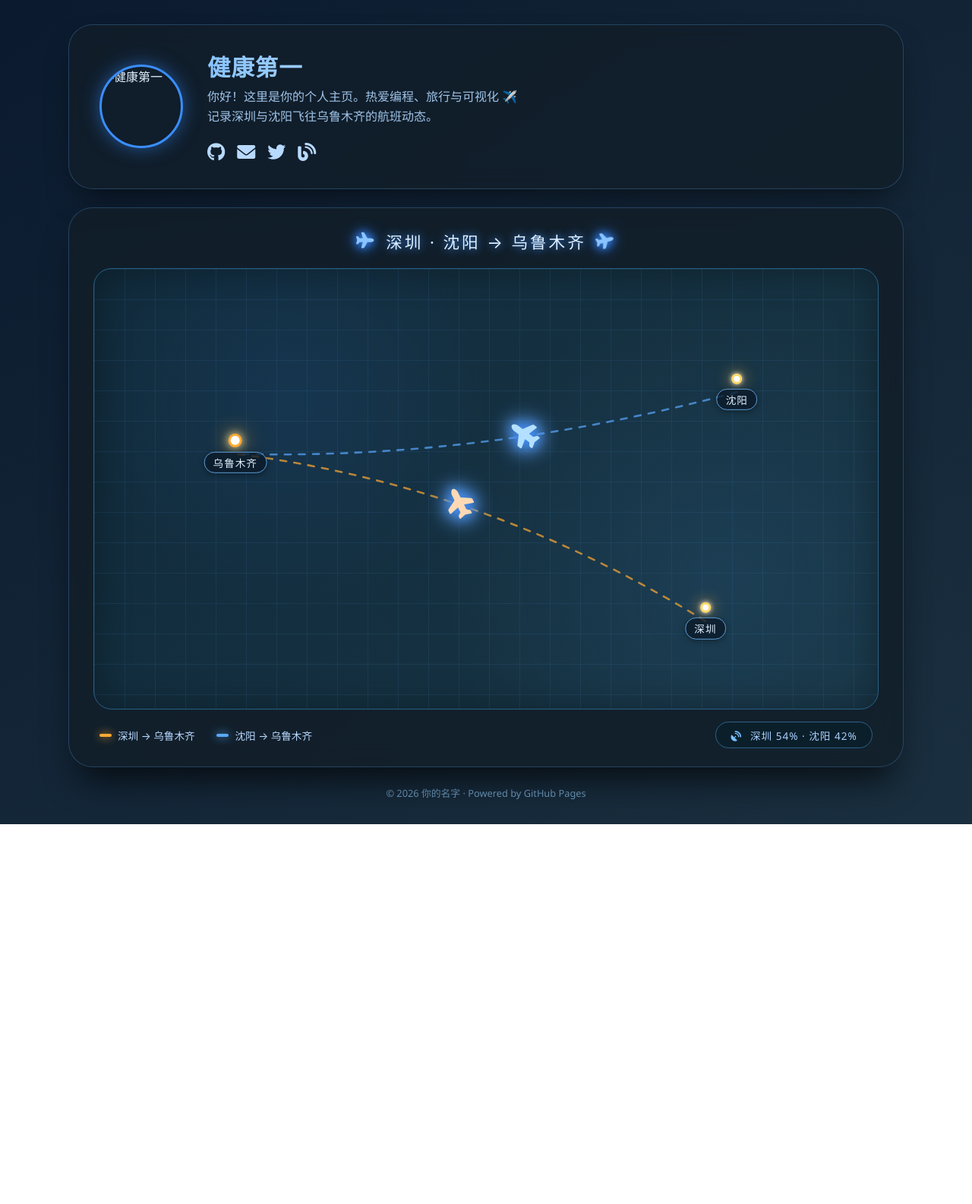
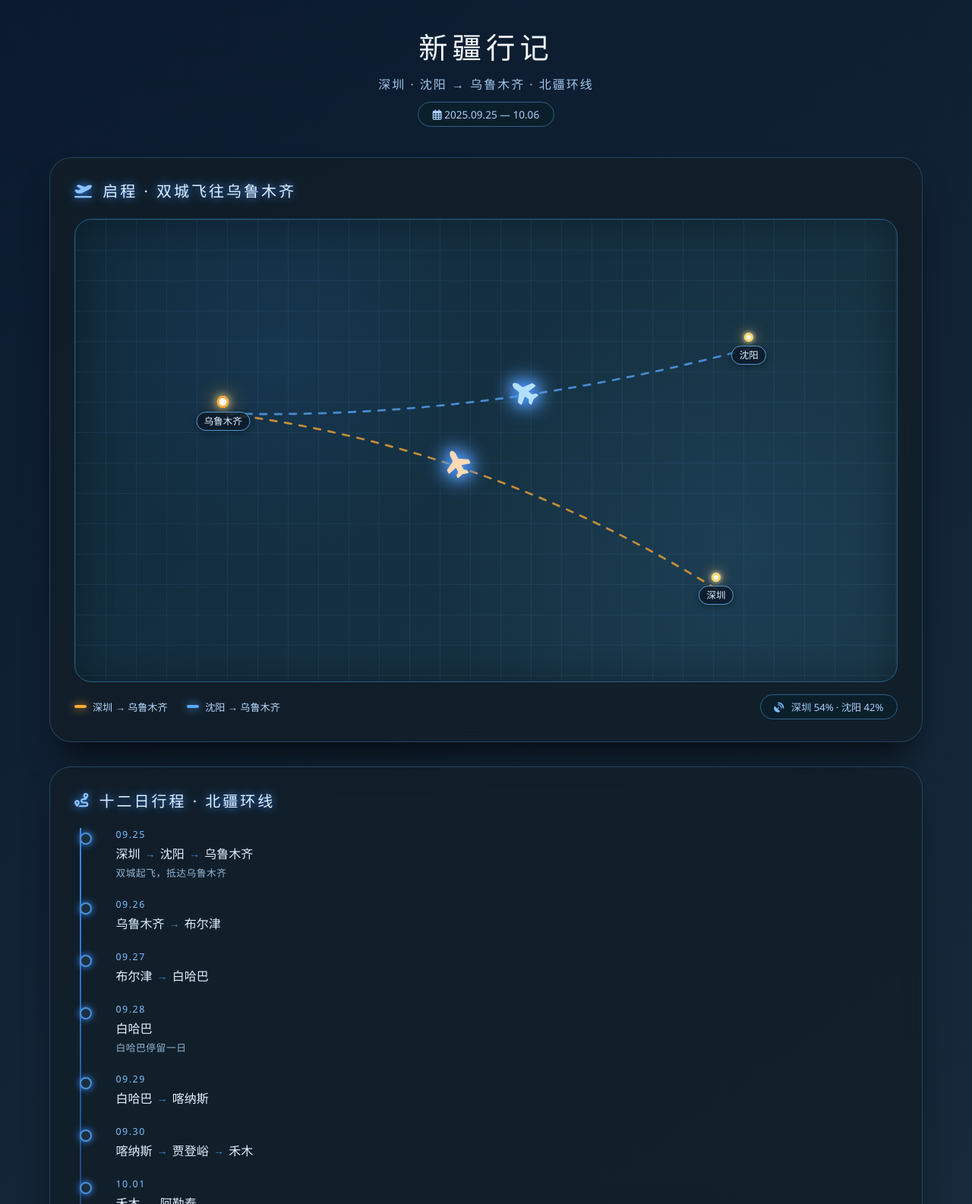
Before and after one commit to codecheng199/trip-xinjiang, a plain HTML site: page index.html in a window 1280 px wide. Shown: the top 1585 px of the page at 76% size. Before the commit the page ends 1085 px from the top, so only its background shows below. Drawn offline with Linux system fonts and the light colour scheme.

Commit message:
index push

```diff
--- a/index.html
+++ b/index.html
@@ -3,9 +3,7 @@
 <head>
     <meta charset="UTF-8">
     <meta name="viewport" content="width=device-width, initial-scale=1.0">
-    <title>travel</title>
-    <meta name="description" content="旅行记录 - 2026/09/25 -乌鲁木齐">
-    <!-- Font Awesome 图标 -->
+    <title>新疆行记 · 2025.09.25 - 10.06</title>
     <link rel="stylesheet" href="https://cdnjs.cloudflare.com/ajax/libs/font-awesome/6.0.0-beta3/css/all.min.css">
     <style>
         * { margin: 0; padding: 0; box-sizing: border-box; }
@@ -13,107 +11,77 @@
         body {
             background: linear-gradient(145deg, #0b1a2e 0%, #1a2f3f 100%);
             min-height: 100vh;
-            font-family: 'Segoe UI', Roboto, system-ui, -apple-system, sans-serif;
-            padding: 2rem 1.5rem;
+            font-family: 'Segoe UI', 'PingFang SC', 'Microsoft YaHei', Roboto, sans-serif;
             color: #e0f0ff;
+            padding: 2rem 1.5rem 4rem;
             display: flex;
             flex-direction: column;
             align-items: center;
         }
 
-        /* ========== 个人资料卡片 ========== */
-        .profile-card {
-            max-width: 1100px;
-            width: 100%;
-            background: rgba(18, 30, 41, 0.75);
-            backdrop-filter: blur(12px);
-            -webkit-backdrop-filter: blur(12px);
-            border: 1px solid rgba(100, 180, 255, 0.25);
-            border-radius: 2rem;
-            padding: 2rem 2.5rem;
-            display: flex;
-            align-items: center;
-            gap: 2rem;
-            box-shadow: 0 20px 40px -15px rgba(0, 0, 0, 0.6);
-            margin-bottom: 1.5rem;
-            flex-wrap: wrap;
+        .page { max-width: 1150px; width: 100%; }
+
+        /* ===== 顶部标题 ===== */
+        .hero {
+            text-align: center;
+            margin-bottom: 2.5rem;
         }
 
-        .avatar {
-            width: 110px;
-            height: 110px;
-            border-radius: 50%;
-            border: 3px solid #3a8eff;
-            box-shadow: 0 0 25px rgba(58, 142, 255, 0.5);
-            object-fit: cover;
-            flex-shrink: 0;
-        }
-
-        .profile-info { flex: 1; min-width: 200px; }
-
-        .profile-info h1 {
-            font-size: 1.9rem;
-            font-weight: 600;
-            letter-spacing: 1px;
-            margin-bottom: 0.4rem;
-            background: linear-gradient(90deg, #8ac4ff, #fff);
+        .hero h1 {
+            font-size: 2.4rem;
+            font-weight: 300;
+            letter-spacing: 6px;
+            background: linear-gradient(90deg, #8ac4ff, #fff, #8ac4ff);
             -webkit-background-clip: text;
             background-clip: text;
             -webkit-text-fill-color: transparent;
+            margin-bottom: 0.6rem;
         }
 
-        .profile-info .bio {
+        .hero p {
             color: #9fc4e8;
             font-size: 1rem;
-            line-height: 1.6;
-            margin-bottom: 1rem;
-            max-width: 560px;
+            letter-spacing: 2px;
         }
 
-        .social-links { display: flex; gap: 1rem; flex-wrap: wrap; }
-
-        .social-links a {
-            color: #b8d9ff;
-            font-size: 1.5rem;
-            transition: all 0.25s ease;
-            text-decoration: none;
+        .hero .date-range {
+            display: inline-block;
+            margin-top: 0.8rem;
+            padding: 0.35rem 1.2rem;
+            border: 1px solid #2e6188;
+            border-radius: 30px;
+            font-size: 0.85rem;
+            color: #aad0ff;
+            background: #0b1f2b;
         }
 
-        .social-links a:hover {
-            color: #fff;
-            transform: translateY(-3px) scale(1.1);
-            text-shadow: 0 0 15px #3a8eff;
-        }
-
-        /* ========== 航班可视化卡片（沿用原样式） ========== */
-        .card {
+        /* ===== 通用卡片 ===== */
+        .panel {
             background: rgba(18, 30, 41, 0.8);
             backdrop-filter: blur(12px);
             -webkit-backdrop-filter: blur(12px);
             border: 1px solid rgba(100, 180, 255, 0.25);
-            border-radius: 2rem;
-            padding: 1.8rem 2rem 1.5rem;
+            border-radius: 1.8rem;
+            padding: 1.8rem 2rem;
             box-shadow: 0 30px 45px -15px rgba(0, 0, 0, 0.7);
-            max-width: 1100px;
-            width: 100%;
+            margin-bottom: 2rem;
         }
 
-        .card h2 {
-            text-align: center;
+        .panel h2 {
             font-weight: 400;
-            font-size: 1.35rem;
+            font-size: 1.25rem;
             letter-spacing: 3px;
             color: #e0f0ff;
             text-shadow: 0 0 12px #3a8eff;
-            margin-bottom: 1.2rem;
+            margin-bottom: 1.4rem;
             display: flex;
             align-items: center;
-            justify-content: center;
-            gap: 0.8rem;
+            gap: 0.7rem;
         }
 
-        .card h2 i { color: #8ac4ff; font-size: 1.3rem; filter: drop-shadow(0 0 8px #2f7eff); }
+        .panel h2 i { color: #8ac4ff; font-size: 1.15rem; }
 
+        /* ===== 航班地图 ===== */
         .map-container {
             position: relative;
             width: 100%;
@@ -123,7 +91,7 @@
                     radial-gradient(circle at 25% 30%, rgba(40, 100, 180, 0.15) 0%, transparent 30%),
                     radial-gradient(circle at 80% 70%, rgba(80, 160, 240, 0.1) 0%, transparent 40%),
                     linear-gradient(125deg, #112b3c 0%, #183544 100%);
-            border-radius: 1.5rem;
+            border-radius: 1.4rem;
             border: 1px solid #275f85;
             box-shadow: inset 0 0 50px #00000055;
             overflow: hidden;
@@ -146,26 +114,25 @@
         }
 
         .city-dot {
-            width: 14px; height: 14px; background: #fff; border-radius: 50%;
+            width: 12px; height: 12px; background: #fff; border-radius: 50%;
             border: 3px solid #ffd966;
-            box-shadow: 0 0 20px #ffb347, 0 0 6px #ffffff;
-            margin-bottom: 6px;
+            box-shadow: 0 0 18px #ffb347, 0 0 6px #ffffff;
+            margin-bottom: 5px;
         }
 
         .city-name {
-            font-size: 0.85rem;
-            background: rgba(10, 25, 40, 0.8);
-            padding: 0.2rem 0.7rem;
+            font-size: 0.78rem;
+            background: rgba(10, 25, 40, 0.85);
+            padding: 0.15rem 0.6rem;
             border-radius: 20px;
             border: 1px solid #5c9bd5;
-            letter-spacing: 1px;
             white-space: nowrap;
             box-shadow: 0 2px 8px #00000060;
             color: #e0f0ff;
         }
 
         .city.urumqi .city-dot {
-            width: 18px; height: 18px; border-color: #ffaa33;
+            width: 16px; height: 16px; border-color: #ffaa33;
             box-shadow: 0 0 28px #ffaa33, 0 0 12px #fff0b0;
         }
 
@@ -180,7 +147,7 @@
         }
 
         .plane-icon {
-            font-size: 2.2rem; color: #f0f9ff;
+            font-size: 2rem; color: #f0f9ff;
             text-shadow: 0 0 15px #3d8cff, 0 0 30px #0055cc;
         }
 
@@ -189,86 +156,169 @@
 
         .info-panel {
             display: flex; justify-content: space-between; align-items: center;
-            margin-top: 1rem; padding: 0 0.5rem; flex-wrap: wrap; gap: 0.8rem;
+            margin-top: 1rem; flex-wrap: wrap; gap: 0.8rem;
         }
 
-        .legend { display: flex; gap: 1.8rem; font-size: 0.85rem; color: #b8d9ff; }
+        .legend { display: flex; gap: 1.6rem; font-size: 0.82rem; color: #b8d9ff; flex-wrap: wrap; }
         .legend-item { display: flex; align-items: center; gap: 0.5rem; }
         .legend-color { width: 16px; height: 4px; border-radius: 4px; }
         .legend-color.shenzhen { background: #ffaa33; box-shadow: 0 0 12px #ffaa33; }
         .legend-color.shenyang { background: #5aa9ff; box-shadow: 0 0 12px #5aa9ff; }
 
         .status {
-            font-size: 0.85rem; background: #0b1f2b; padding: 0.4rem 1.2rem;
+            font-size: 0.82rem; background: #0b1f2b; padding: 0.4rem 1.1rem;
             border-radius: 30px; border: 1px solid #2e6188; color: #aad0ff;
-            letter-spacing: 1px; white-space: nowrap;
+            white-space: nowrap;
         }
         .status i { color: #79c1ff; margin-right: 0.4rem; }
 
-        footer {
-            margin-top: 1.5rem;
+        /* ===== 行程时间轴 ===== */
+        .timeline { position: relative; padding-left: 2rem; }
+
+        .timeline::before {
+            content: '';
+            position: absolute;
+            left: 7px; top: 0; bottom: 0;
+            width: 2px;
+            background: linear-gradient(180deg, #3a8eff, #1e4b8a, transparent);
+        }
+
+        .tl-item {
+            position: relative;
+            padding: 0 0 1.5rem 1.4rem;
+            cursor: pointer;
+            transition: transform 0.2s ease;
+        }
+
+        .tl-item:hover { transform: translateX(4px); }
+
+        .tl-item::before {
+            content: '';
+            position: absolute;
+            left: -1.55rem; top: 0.35rem;
+            width: 12px; height: 12px;
+            border-radius: 50%;
+            background: #1a2f3f;
+            border: 2px solid #4a90d9;
+            box-shadow: 0 0 10px #3a8eff;
+            transition: all 0.2s ease;
+            z-index: 2;
+        }
+
+        .tl-item.active::before {
+            background: #ffd966;
+            border-color: #ffaa33;
+            box-shadow: 0 0 18px #ffaa33, 0 0 8px #fff0b0;
+            transform: scale(1.25);
+        }
+
+        .tl-date {
+            font-size: 0.78rem;
+            color: #79c1ff;
+            letter-spacing: 1.5px;
+            margin-bottom: 0.25rem;
+        }
+
+        .tl-route {
+            font-size: 1rem;
+            color: #e0f0ff;
+            font-weight: 500;
+            display: flex;
+            align-items: center;
+            flex-wrap: wrap;
+            gap: 0.4rem;
+        }
+
+        .tl-route .arrow { color: #4a90d9; font-size: 0.85rem; }
+
+        .tl-note {
             font-size: 0.8rem;
-            color: #6f9cc0;
+            color: #8fb4d4;
+            margin-top: 0.25rem;
+            letter-spacing: 0.5px;
+        }
+
+        .tl-item.active .tl-route { color: #ffd966; text-shadow: 0 0 12px rgba(255, 180, 50, 0.5); }
+
+        /* ===== 数据统计 ===== */
+        .stats-grid {
+            display: grid;
+            grid-template-columns: repeat(auto-fit, minmax(140px, 1fr));
+            gap: 1rem;
+        }
+
+        .stat {
+            background: rgba(10, 25, 40, 0.6);
+            border: 1px solid #1e4b6e;
+            border-radius: 1rem;
+            padding: 1.1rem 1rem;
             text-align: center;
         }
 
+        .stat .num {
+            font-size: 1.6rem;
+            font-weight: 600;
+            color: #8ac4ff;
+            text-shadow: 0 0 15px #3a8eff;
+        }
+
+        .stat .label {
+            font-size: 0.75rem;
+            color: #8fb4d4;
+            letter-spacing: 1px;
+            margin-top: 0.3rem;
+        }
+
+        footer {
+            margin-top: 1rem;
+            font-size: 0.78rem;
+            color: #6f9cc0;
+            text-align: center;
+            letter-spacing: 1px;
+        }
+
         @media (max-width: 700px) {
-            .profile-card { padding: 1.5rem; gap: 1.2rem; justify-content: center; text-align: center; }
-            .profile-info h1 { font-size: 1.5rem; }
-            .social-links { justify-content: center; }
-            .card { padding: 1.2rem; }
-            .city-name { font-size: 0.7rem; }
-            .plane-icon { font-size: 1.6rem; }
-            .plane-wrapper { width: 30px; height: 30px; }
-            .legend { gap: 0.8rem; font-size: 0.7rem; }
+            .hero h1 { font-size: 1.6rem; letter-spacing: 3px; }
+            .panel { padding: 1.2rem; }
+            .city-name { font-size: 0.65rem; }
+            .plane-icon { font-size: 1.5rem; }
+            .plane-wrapper { width: 28px; height: 28px; }
+            .legend { gap: 0.7rem; font-size: 0.7rem; }
+            .tl-route { font-size: 0.9rem; }
         }
     </style>
 </head>
 <body>
+<div class="page">
 
-<!-- ========== 个人资料区 ========== -->
-<section class="profile-card">
-    <!-- 头像: 换成你自己的 GitHub 头像链接, 或本地图片 -->
-    <img class="avatar" src="images/健康第一.png" alt="健康第一">
-    <div class="profile-info">
-        <h1>健康第一 </h1>
-        <p class="bio">
-            你好！这里是你的个人主页。热爱编程、旅行与可视化 ✈️<br>
-            记录深圳与沈阳飞往乌鲁木齐的航班动态。
-        </p>
-        <div class="social-links">
-            <a href="https://github.com/你的用户名" target="_blank" title="GitHub"><i class="fab fa-github"></i></a>
-            <a href="mailto:你的邮箱" title="Email"><i class="fas fa-envelope"></i></a>
-            <a href="https://twitter.com/你的用户名" target="_blank" title="Twitter"><i class="fab fa-twitter"></i></a>
-            <a href="你的博客链接" target="_blank" title="Blog"><i class="fas fa-blog"></i></a>
-        </div>
-    </div>
-</section>
+    <!-- ===== Hero ===== -->
+    <header class="hero">
+        <h1>新疆行记</h1>
+        <p>深圳 · 沈阳 → 乌鲁木齐 · 北疆环线</p>
+        <div class="date-range"><i class="far fa-calendar-alt"></i> 2025.09.25 — 10.06</div>
+    </header>
 
-<!-- ========== 航班可视化 ========== -->
-<div class="card">
-    <h2><i class="fas fa-plane"></i> 深圳 · 沈阳 → 乌鲁木齐 <i class="fas fa-plane" style="transform: rotate(-15deg);"></i></h2>
+    <!-- ===== 航班可视化 ===== -->
+    <section class="panel">
+        <h2><i class="fas fa-plane-departure"></i> 启程 · 双城飞往乌鲁木齐</h2>
 
         <div class="map-container" id="mapContainer">
             <div class="map-grid"></div>
             <svg class="route-svg" id="routeSvg" viewBox="0 0 1000 562.5" preserveAspectRatio="none">
                 <path id="shenzhenPath" d="" stroke="#ffaa33" stroke-width="2.5" fill="none"
-                  stroke-dasharray="8 10" stroke-linecap="round" opacity="0.7" />
+                      stroke-dasharray="8 10" stroke-linecap="round" opacity="0.75" />
                 <path id="shenyangPath" d="" stroke="#5aa9ff" stroke-width="2.5" fill="none"
-                  stroke-dasharray="8 10" stroke-linecap="round" opacity="0.7" />
+                      stroke-dasharray="8 10" stroke-linecap="round" opacity="0.75" />
             </svg>
 
-        <div class="city shenzhen" id="cityShenzhen" style="left: 0; top: 0;">
-            <div class="city-dot"></div>
-            <div class="city-name">深圳</div>
+            <div class="city shenzhen" id="cityShenzhen" style="left:0;top:0;">
+                <div class="city-dot"></div><div class="city-name">深圳</div>
             </div>
-        <div class="city shenyang" id="cityShenyang" style="left: 0; top: 0;">
-            <div class="city-dot"></div>
-            <div class="city-name">沈阳</div>
+            <div class="city shenyang" id="cityShenyang" style="left:0;top:0;">
+                <div class="city-dot"></div><div class="city-name">沈阳</div>
             </div>
-        <div class="city urumqi" id="cityUrumqi" style="left: 0; top: 0;">
-            <div class="city-dot"></div>
-            <div class="city-name">乌鲁木齐</div>
+            <div class="city urumqi" id="cityUrumqi" style="left:0;top:0;">
+                <div class="city-dot"></div><div class="city-name">乌鲁木齐</div>
             </div>
 
             <div class="plane-wrapper plane-shenzhen" id="planeShenzhen">
@@ -284,19 +334,102 @@
                 <div class="legend-item"><span class="legend-color shenzhen"></span> 深圳 → 乌鲁木齐</div>
                 <div class="legend-item"><span class="legend-color shenyang"></span> 沈阳 → 乌鲁木齐</div>
             </div>
-        <div class="status" id="statusText">
-            <i class="fas fa-satellite-dish"></i> 航班实时追踪
+            <div class="status" id="statusText"><i class="fas fa-satellite-dish"></i> 航班追踪中</div>
         </div>
+    </section>
+
+    <!-- ===== 行程时间轴 ===== -->
+    <section class="panel">
+        <h2><i class="fas fa-route"></i> 十二日行程 · 北疆环线</h2>
+        <div class="timeline" id="timeline"></div>
+    </section>
+
+    <!-- ===== 数据统计 ===== -->
+    <section class="panel">
+        <h2><i class="fas fa-chart-line"></i> 行程概览</h2>
+        <div class="stats-grid">
+            <div class="stat"><div class="num">12</div><div class="label">天数</div></div>
+            <div class="stat"><div class="num">2</div><div class="label">出发城市</div></div>
+            <div class="stat"><div class="num" id="statCities">—</div><div class="label">途经地点</div></div>
+            <div class="stat"><div class="num">北疆</div><div class="label">主要区域</div></div>
         </div>
+    </section>
+
+    <footer>
+        © <span id="year"></span> 新疆行记 · Built with ❤️ on GitHub Pages
+    </footer>
 </div>
 
-<footer>
-    © <span id="year"></span> 你的名字 · Powered by GitHub Pages
-</footer>
+<script>
+    /* ============================================================
+       行程数据（以后改这里就行）
+       ============================================================ */
+    const ITINERARY = [
+        { date: '09.25', from: ['深圳', '沈阳'], to: ['乌鲁木齐'], note: '双城起飞，抵达乌鲁木齐' },
+        { date: '09.26', from: ['乌鲁木齐'], to: ['布尔津'], note: '' },
+        { date: '09.27', from: ['布尔津'], to: ['白哈巴'], note: '' },
+        { date: '09.28', from: ['白哈巴'], to: [], note: '白哈巴停留一日' },
+        { date: '09.29', from: ['白哈巴'], to: ['喀纳斯'], note: '' },
+        { date: '09.30', from: ['喀纳斯'], to: ['贾登峪', '禾木'], note: '' },
+        { date: '10.01', from: ['禾木'], to: ['阿勒泰'], note: '' },
+        { date: '10.02', from: ['阿勒泰'], to: ['克拉玛依'], note: '' },
+        { date: '10.03', from: ['克拉玛依'], to: ['赛里木湖', '温泉县'], note: '' },
+        { date: '10.04', from: ['温泉县'], to: ['赛里木湖', '奎屯'], note: '' },
+        { date: '10.05', from: ['奎屯'], to: ['乌鲁木齐'], note: '' },
+        { date: '10.06', from: ['乌鲁木齐'], to: ['深圳', '沈阳'], note: '返程，行程结束' }
+    ];
 
-<script>
-    // ========== 航班动画逻辑（与原版一致）==========
-    (function() {
+    /* ============================================================
+       渲染时间轴 + 交互
+       ============================================================ */
+    const timelineEl = document.getElementById('timeline');
+    let activeIndex = -1;
+
+    function renderTimeline() {
+        ITINERARY.forEach((day, i) => {
+            const item = document.createElement('div');
+            item.className = 'tl-item';
+            item.dataset.index = i;
+
+            const routeParts = [];
+            day.from.forEach(c => routeParts.push(c));
+            day.to.forEach(c => routeParts.push(c));
+            // 用箭头连接
+            const routeHtml = routeParts
+                .map((c, idx) => idx === 0 ? c : `<span class="arrow">→</span>${c}`)
+                .join('');
+
+            item.innerHTML = `
+      <div class="tl-date">${day.date}</div>
+      <div class="tl-route">${routeHtml}</div>
+      ${day.note ? `<div class="tl-note">${day.note}</div>` : ''}
+    `;
+
+            item.addEventListener('click', () => setActive(i));
+            timelineEl.appendChild(item);
+        });
+    }
+
+    function setActive(index) {
+        activeIndex = index;
+        document.querySelectorAll('.tl-item').forEach((el, i) => {
+            el.classList.toggle('active', i === index);
+        });
+    }
+
+    /* 统计途经地点数（去重） */
+    function countPlaces() {
+        const set = new Set();
+        ITINERARY.forEach(d => {
+            d.from.forEach(c => set.add(c));
+            d.to.forEach(c => set.add(c));
+        });
+        return set.size;
+    }
+
+    /* ============================================================
+       航班动画（原逻辑保留）
+       ============================================================ */
     const CITY_POS = {
         shenzhen: { x: 0.78, y: 0.80 },
         shenyang: { x: 0.82, y: 0.28 },
@@ -339,10 +472,10 @@
         };
     }
 
-        function setCityPosition(element, pos) {
-            if (!element) return;
-            element.style.left = (pos.x * 100) + '%';
-            element.style.top = (pos.y * 100) + '%';
+    function setCityPosition(el, pos) {
+        if (!el) return;
+        el.style.left = (pos.x * 100) + '%';
+        el.style.top = (pos.y * 100) + '%';
     }
 
     function updatePlanePosition(type, progress) {
@@ -358,8 +491,6 @@
         const mt = 1 - t;
         const xSvg = mt*mt*startSvg.x + 2*mt*t*ctrlSvg.x + t*t*endSvg.x;
         const ySvg = mt*mt*startSvg.y + 2*mt*t*ctrlSvg.y + t*t*endSvg.y;
-            const percentX = xSvg / 1000;
-            const percentY = ySvg / 562.5;
 
         const dx = 2*mt*(ctrlSvg.x - startSvg.x) + 2*t*(endSvg.x - ctrlSvg.x);
         const dy = 2*mt*(ctrlSvg.y - startSvg.y) + 2*t*(endSvg.y - ctrlSvg.y);
@@ -369,12 +500,10 @@
         const icon = type === 'shenzhen' ? iconShenzhen : iconShenyang;
 
         if (planeWrapper) {
-                planeWrapper.style.left = (percentX * 100) + '%';
-                planeWrapper.style.top = (percentY * 100) + '%';
+            planeWrapper.style.left = (xSvg / 10) + '%';
+            planeWrapper.style.top = (ySvg / 5.625) + '%';
         }
-            if (icon) {
-                icon.style.transform = `rotate(${angle + 45}deg)`;
-            }
+        if (icon) icon.style.transform = `rotate(${angle + 45}deg)`;
     }
 
     function updatePositions() {
@@ -420,19 +549,18 @@
         requestAnimationFrame(animate);
     }
 
-        function init() {
-            progressShenzhen = 0;
-            progressShenyang = 0;
+    /* ============================================================
+       初始化
+       ============================================================ */
+    window.addEventListener('load', () => {
+        renderTimeline();
+        document.getElementById('statCities').textContent = countPlaces();
+        document.getElementById('year').textContent = new Date().getFullYear();
         updatePositions();
         requestAnimationFrame(animate);
-        }
+    });
 
-        window.addEventListener('load', init);
     window.addEventListener('resize', () => updatePositions());
-    })();
-
-    // 年份自动更新
-    document.getElementById('year').textContent = new Date().getFullYear();
 </script>
 </body>
 </html>
```
Lines whose indentation alone changed are shown as unchanged.
